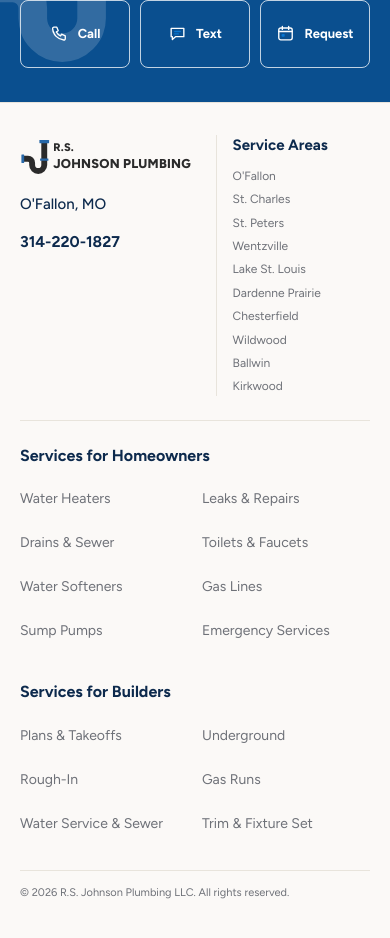
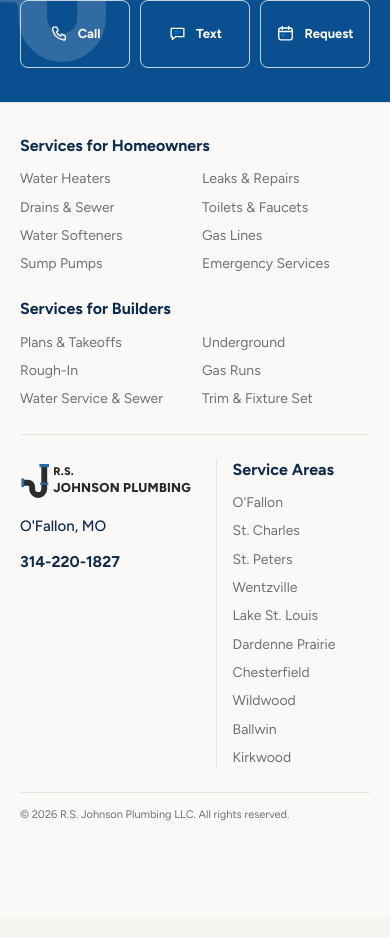
Before and after one commit to rs-johnson-plumbing/website, a Next.js app: page /services in a window 390 px wide. Shown: the part 2000-2938 px from the top of the page. Built offline with nearby package versions, Linux system fonts and the light colour scheme.

Commit message:
Polish mobile footer order and spacing and separate homeowner sections

```diff
--- a/src/styles/concept-two-page-polish.css
+++ b/src/styles/concept-two-page-polish.css
@@ -168,3 +168,16 @@
 }
 
 .c2-home-services-more { margin-top: 24px; }
+
+/* Distinct adjacent homeowner sections, with a consistent compact footer rhythm. */
+.c2-homeowners #services { background: #fff; }
+.c2-homeowners #why-us { background: #f3f0e9; border-top: 1px solid #e6e0d6; }
+@media (max-width: 1023px) {
+  .c2 .c2-footer-service-groups { order: -1; border-top: 0; padding-top: 0; border-bottom: 1px solid var(--c2-rule); padding-bottom: 24px; gap: 24px; }
+  .c2 .c2-footer-service-groups ul,
+  .c2 .c2-footer-areas ul { font-size: 14px; line-height: 1.45; gap: 8px 14px; }
+  .c2 .c2-footer-service-groups a { min-height: 0; padding: 0; font-size: inherit; line-height: inherit; }
+  .c2 .c2-footer-contact { gap: 12px; }
+  .c2 .c2-footer-areas h2,
+  .c2 .c2-footer-service-groups h2 { margin-bottom: 12px; font-size: 16px; }
+}
```
